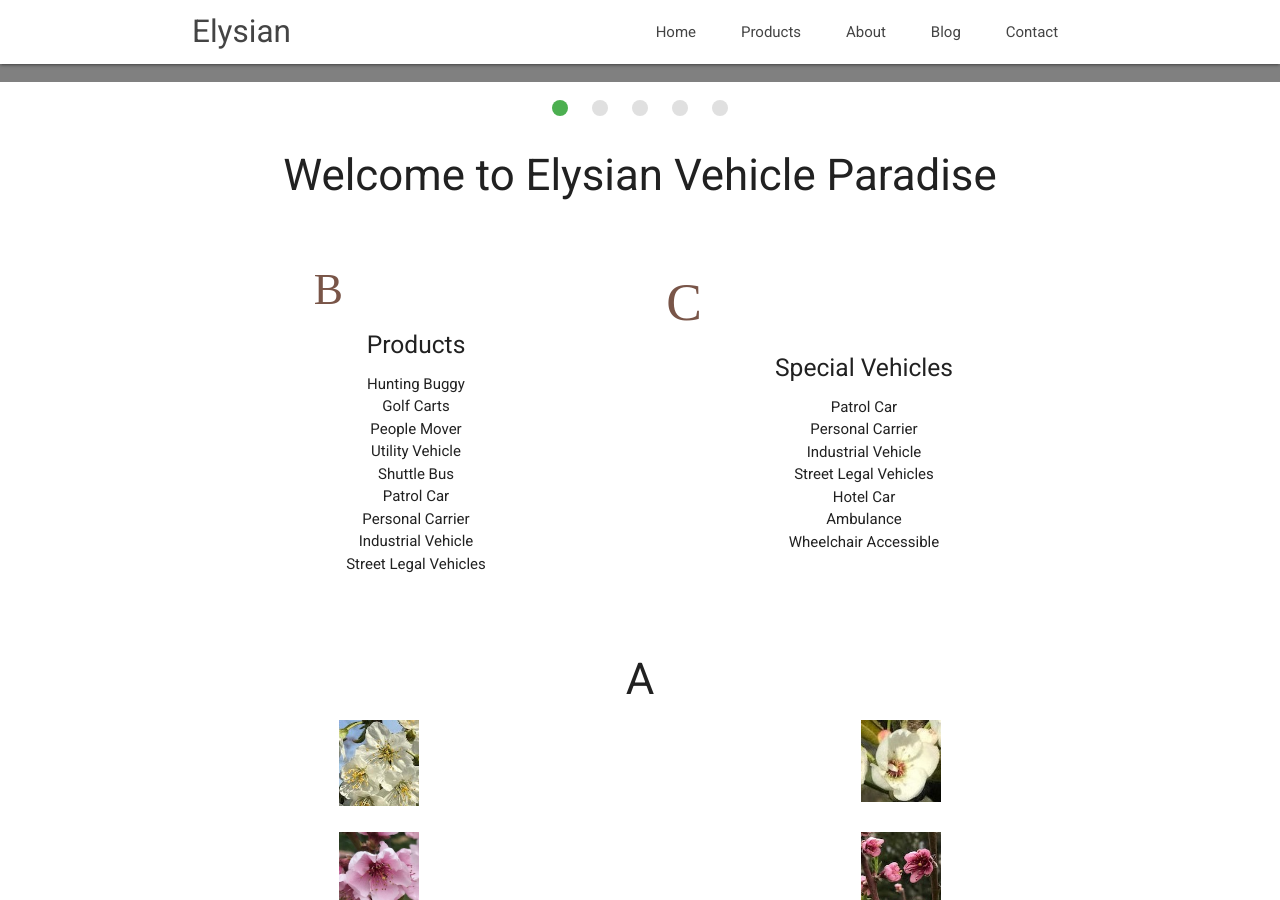
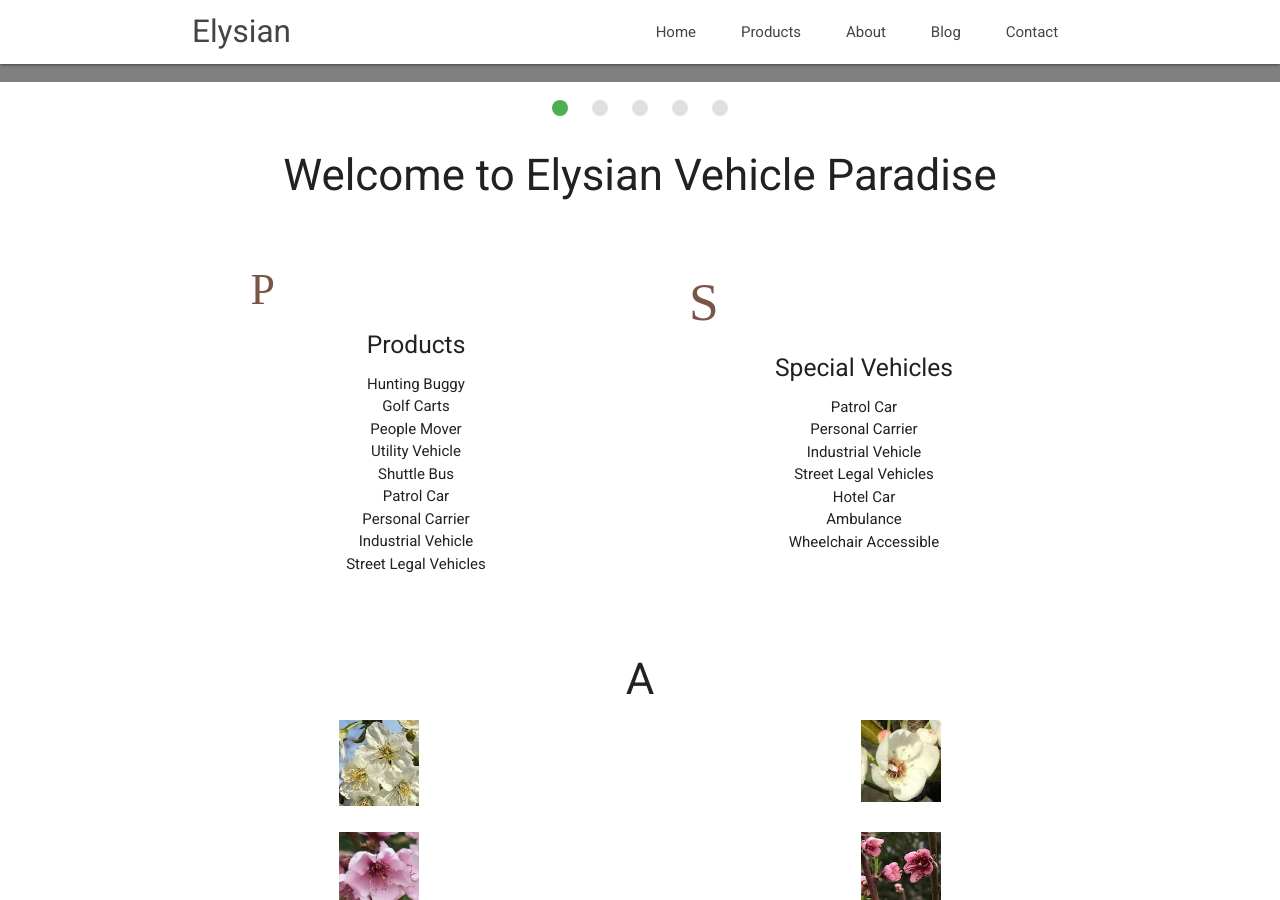
Before and after one commit to fianatec/fianatec.github.io, a Jekyll site: the page built from index.md, in a window 1280 px wide and 900 px high, scrolled down 382 px. Built offline with Jekyll 4.4.1, drawn with Linux system fonts in a browser that asks for light colours; nearby versions of some CDN libraries.

Commit message:
Update index.md

```diff
--- a/index.md
+++ b/index.md
@@ -74,7 +74,7 @@ title: Elysian Vehicle Paradise
 		<div class="row">
 			<div class="col s12 m6">
 				<div class="icon-block">
-					<a href="https://fianatec.github.io/blog.html"><h3 class="center brown-text"><i class="material-icons">Blogs</i></h3></a>
+					<a href="https://fianatec.github.io/blog.html"><h3 class="center brown-text"><i class="material-icons">Products</i></h3></a>
 					<h5 class="center">Products</h5>
 
 					<p class="light">
@@ -87,7 +87,7 @@ title: Elysian Vehicle Paradise
 			</div>
 			<div class="col s12 m6">
 				<div class="icon-block">
-					<a href="https://fianatec.github.io/about.html"><h2 class="center brown-text"><i class="material-icons">Contacts</i></h2></a>
+					<a href="https://fianatec.github.io/about.html"><h2 class="center brown-text"><i class="material-icons">Special</i></h2></a>
 					<h5 class="center">Special Vehicles</h5>
 					<p  class="light">
 					<ul>
```
